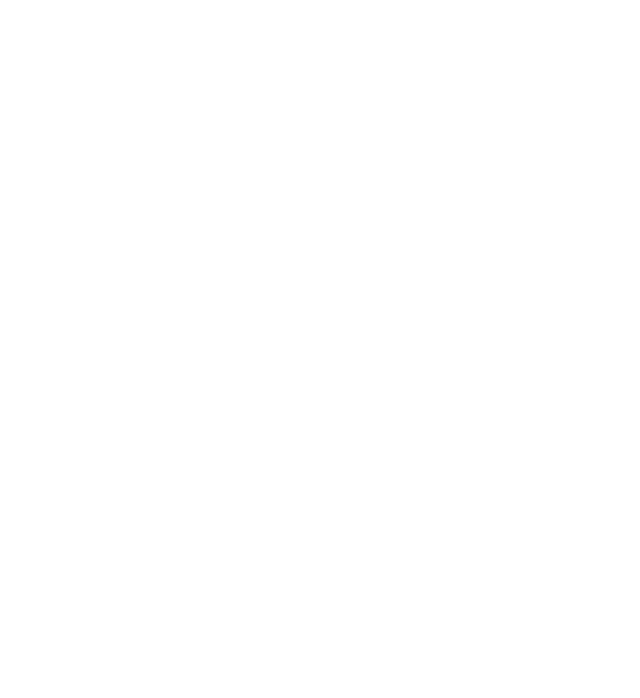
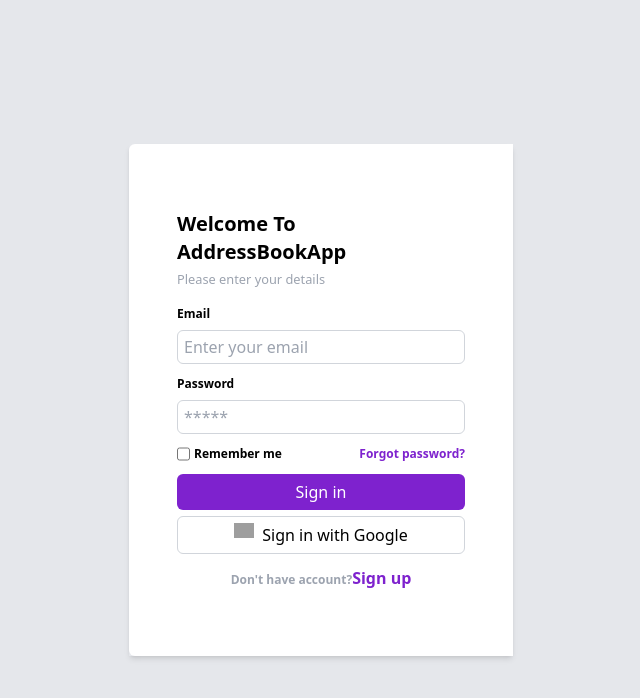
Before and after one commit to jaykant01/address-book-app, an Angular app: page /login in a window 1280 px wide. Before the commit this address led to /. Shown: the top 698 px of the page, without its empty margins (319-959 px from the left). Built offline with nearby package versions, Linux system fonts and the light colour scheme; grey boxes are pictures that could not be loaded.

Commit message:
defined routes & completed the code

```diff
--- a/src/app/app.routes.ts
+++ b/src/app/app.routes.ts
@@ -1,8 +1,10 @@
 import { Routes } from '@angular/router';
 import {HeroComponent} from '../hero/hero.component';
 import {RegisterComponent} from '../register/register.component';
+import {LoginComponent} from '../login/login.component';
 
 export const routes: Routes = [
   {path: '', component: HeroComponent, title: 'AddressBookApp'},
-  {path: 'register', component: RegisterComponent, title: 'Register'}
+  {path: 'register', component: RegisterComponent, title: 'Register'},
+  {path: 'login', component: LoginComponent, title: 'Login'}
 ];
--- a/src/login/login.component.html
+++ b/src/login/login.component.html
@@ -1 +1,59 @@
-<p>login works!</p>
+<!-- component -->
+<!-- Container -->
+<div class="flex flex-wrap min-h-screen w-full content-center justify-center bg-gray-200 py-10">
+
+  <!-- Login component -->
+  <div class="flex shadow-md">
+    <!-- Login form -->
+    <div class="flex flex-wrap content-center justify-center rounded-l-md bg-white"
+         style="width: 24rem; height: 32rem;">
+      <div class="w-72">
+        <!-- Heading -->
+        <h1 class="text-xl font-semibold">Welcome To AddressBookApp</h1>
+        <small class="text-gray-400">Please enter your details</small>
+
+        <!-- Form -->
+        <form class="mt-4">
+          <div class="mb-3">
+            <label class="mb-2 block text-xs font-semibold">Email</label>
+            <input class="block w-full rounded-md border border-gray-300 focus:border-purple-700 focus:outline-none focus:ring-1 focus:ring-purple-700 py-1 px-1.5 text-gray-500" placeholder="Enter your email"
+                   type="email"/>
+          </div>
+
+          <div class="mb-3">
+            <label class="mb-2 block text-xs font-semibold">Password</label>
+            <input class="block w-full rounded-md border border-gray-300 focus:border-purple-700 focus:outline-none focus:ring-1 focus:ring-purple-700 py-1 px-1.5 text-gray-500" placeholder="*****"
+                   type="password"/>
+          </div>
+
+          <div class="mb-3 flex flex-wrap content-center">
+            <input class="mr-1 checked:bg-purple-700" id="remember" type="checkbox"/> <label class="mr-auto text-xs font-semibold"
+                                                                                             for="remember">Remember
+            me</label>
+            <a class="text-xs font-semibold text-purple-700" href="#">Forgot password?</a>
+          </div>
+
+          <div class="mb-3">
+            <button routerLink="/home"
+                    class="mb-1.5 block w-full text-center text-white bg-purple-700 hover:bg-purple-900 px-2 py-1.5 rounded-md">
+              Sign in
+            </button>
+            <button
+              class="flex flex-wrap justify-center w-full border border-gray-300 hover:border-gray-500 px-2 py-1.5 rounded-md">
+              <img class="w-5 mr-2"
+                   src="https://lh3.googleusercontent.com/COxitqgJr1sJnIDe8-jiKhxDx1FrYbtRHKJ9z_hELisAlapwE9LUPh6fcXIfb5vwpbMl4xl9H9TRFPc5NOO8Sb3VSgIBrfRYvW6cUA">
+              Sign in with Google
+            </button>
+          </div>
+        </form>
+
+        <!-- Footer -->
+        <div class="text-center">
+          <span class="text-xs text-gray-400 font-semibold">Don't have account?</span>
+          <button class="text-l font-semibold text-purple-700" routerLink="/register">Sign up</button>
+        </div>
+      </div>
+    </div>
+
+  </div>
+</div>
```
